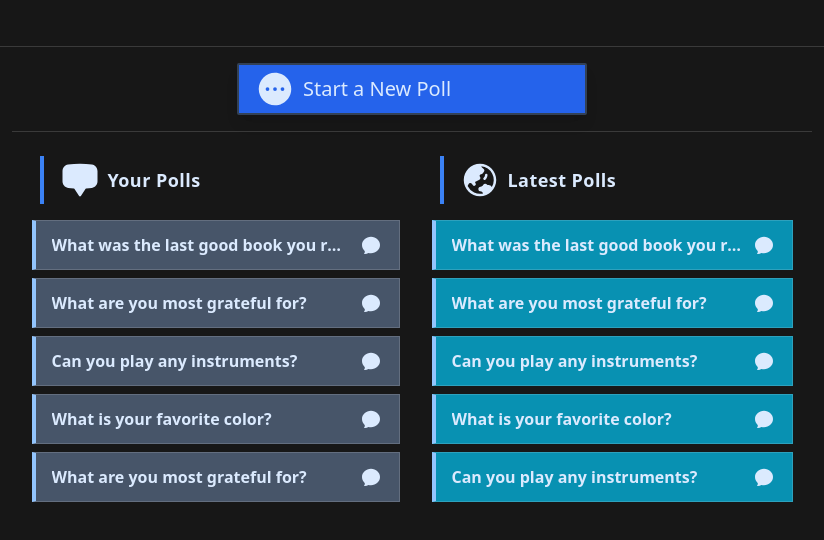
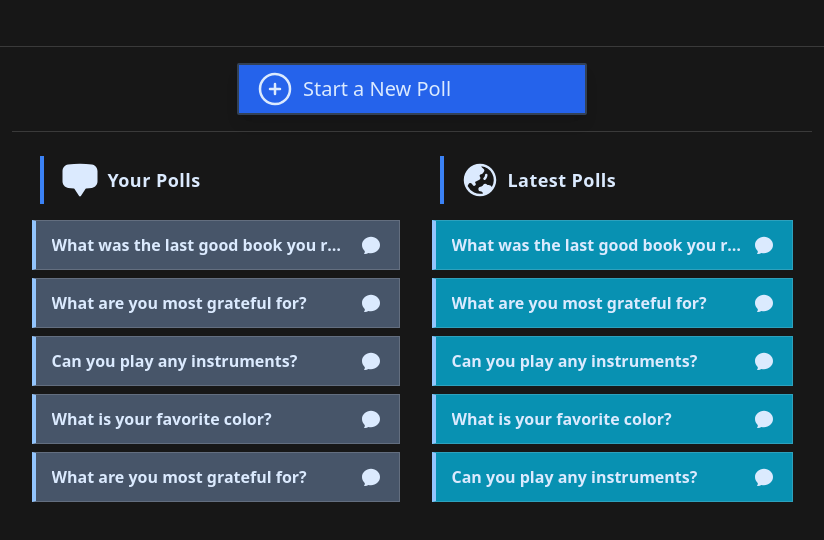
Before and after one commit to cakmakfatih/pollie, a React (Vite) app: page / in a window 1280 px wide. Shown: the part 252-792 px from the top of the page, without its empty margins (228-1052 px from the left). Built offline with nearby package versions, Linux system fonts and the light colour scheme.

Commit message:
before adding react-router-dom

```diff
--- a/src/components/Icon/IconComponent.tsx
+++ b/src/components/Icon/IconComponent.tsx
@@ -3,6 +3,25 @@ import { ReactNode } from "react";
 export type Icon = "poll-solid" | "comment" | "globe" | "dialog" | "lightning";
 export type IconSize = 6 | 8 | 10 | 12;
 export type IconColor = "white" | "primary" | "black";
+
+function IconSvg({
+  children,
+  className,
+}: {
+  children: ReactNode;
+  className: string;
+}) {
+  return (
+    <svg
+      xmlns="http://www.w3.org/2000/svg"
+      viewBox="0 0 24 24"
+      fill="currentColor"
+      className={className}
+    >
+      {children}
+    </svg>
+  );
+}
 
 export function IconComponent({
   icon = "poll-solid",
@@ -32,31 +51,28 @@ export function IconComponent({
       return (
         <svg
           xmlns="http://www.w3.org/2000/svg"
+          fill="none"
           viewBox="0 0 24 24"
-          fill="currentColor"
+          strokeWidth={1.5}
+          stroke="currentColor"
           className={iconClassName}
         >
           <path
-            fillRule="evenodd"
-            d="M12 2.25c-5.385 0-9.75 4.365-9.75 9.75s4.365 9.75 9.75 9.75 9.75-4.365 9.75-9.75S17.385 2.25 12 2.25Zm0 8.625a1.125 1.125 0 1 0 0 2.25 1.125 1.125 0 0 0 0-2.25ZM15.375 12a1.125 1.125 0 1 1 2.25 0 1.125 1.125 0 0 1-2.25 0ZM7.5 10.875a1.125 1.125 0 1 0 0 2.25 1.125 1.125 0 0 0 0-2.25Z"
-            clipRule="evenodd"
+            strokeLinecap="round"
+            strokeLinejoin="round"
+            d="M12 9v6m3-3H9m12 0a9 9 0 1 1-18 0 9 9 0 0 1 18 0Z"
           />
         </svg>
       );
     case "comment":
       return (
-        <svg
-          xmlns="http://www.w3.org/2000/svg"
-          viewBox="0 0 24 24"
-          fill="currentColor"
-          className={iconClassName}
-        >
+        <IconSvg className={iconClassName}>
           <path
             strokeLinecap="round"
             strokeLinejoin="round"
             d="M12 20.25c4.97 0 9-3.694 9-8.25s-4.03-8.25-9-8.25S3 7.444 3 12c0 2.104.859 4.023 2.273 5.48.432.447.74 1.04.586 1.641a4.483 4.483 0 0 1-.923 1.785A5.969 5.969 0 0 0 6 21c1.282 0 2.47-.402 3.445-1.087.81.22 1.668.337 2.555.337Z"
           />
-        </svg>
+        </IconSvg>
       );
     case "globe":
       return (
@@ -76,18 +92,13 @@ export function IconComponent({
       );
     case "dialog":
       return (
-        <svg
-          xmlns="http://www.w3.org/2000/svg"
-          viewBox="0 0 24 24"
-          fill="currentColor"
-          className={iconClassName}
-        >
+        <IconSvg className={iconClassName}>
           <path
             fillRule="evenodd"
             d="M4.848 2.771A49.144 49.144 0 0 1 12 2.25c2.43 0 4.817.178 7.152.52 1.978.292 3.348 2.024 3.348 3.97v6.02c0 1.946-1.37 3.678-3.348 3.97a48.901 48.901 0 0 1-3.476.383.39.39 0 0 0-.297.17l-2.755 4.133a.75.75 0 0 1-1.248 0l-2.755-4.133a.39.39 0 0 0-.297-.17 48.9 48.9 0 0 1-3.476-.384c-1.978-.29-3.348-2.024-3.348-3.97V6.741c0-1.946 1.37-3.68 3.348-3.97Z"
             clipRule="evenodd"
           />
-        </svg>
+        </IconSvg>
       );
     case "lightning":
       return (
--- a/src/components/LogoSection/LogoSectionComponent.tsx
+++ /dev/null
@@ -1,5 +0,0 @@
-import { ReactNode } from "react";
-
-export function LogoSectionComponent(): ReactNode {
-  return <h1></h1>;
-}
--- a/src/components/LogoSection/index.ts
+++ /dev/null
@@ -1,3 +0,0 @@
-import { LogoSectionComponent } from "./LogoSectionComponent";
-
-export default LogoSectionComponent;
--- a/src/layouts/MainLayout/MainLayout.tsx
+++ b/src/layouts/MainLayout/MainLayout.tsx
@@ -1,8 +1,10 @@
 import { ReactNode } from "react";
+import LogoWithSubtitleComponent from "../../components/LogoWithSubtitle";
 
 export function MainLayout({ children }: { children?: ReactNode }): ReactNode {
   return (
     <div className="flex flex-col items-center justify-center w-screen h-screen min-h-0 overflow-y-auto overflow-x-hidden absolute left-0 top-0 bg-neutral-900 text-blue-100 antialiased">
+      <LogoWithSubtitleComponent subtitle="Create & Share polls in the speed of light" />
       {children}
     </div>
   );
--- a/src/main.tsx
+++ b/src/main.tsx
@@ -1,89 +1,10 @@
 import React from "react";
 import ReactDOM from "react-dom/client";
-import { MainLayout } from "./layouts/MainLayout/MainLayout";
-import BorderedTitleComponent from "./components/BorderedTitle";
-import IconButtonComponent from "./components/IconButton";
-import IconComponent from "./components/Icon";
-import ListItemComponent from "./components/ListItem";
 import "./index.css";
-import DividerComponent from "./components/Divider";
-import LogoWithSubtitleComponent from "./components/LogoWithSubtitle";
+import { HomePage } from "./pages/Home/HomePage";
 
 ReactDOM.createRoot(document.getElementById("root")!).render(
   <React.StrictMode>
-    <MainLayout>
-      <LogoWithSubtitleComponent subtitle="Create & Share polls in the speed of light" />
-      <section className="w-[80%] max-w-[800px] flex flex-col items-center">
-        <IconButtonComponent
-          icon={<IconComponent className="mr-2" size={10} />}
-          text={"Start a New Poll"}
-          onClick={() => {}}
-          className="mx-6 min-w-[350px]"
-        />
-        <DividerComponent />
-        <div className="flex flex-row">
-          <aside className="min-w-[400px] flex flex-col items-stretch p-2">
-            <div className="flex flex-col flex-1 mx-2">
-              <BorderedTitleComponent
-                icon={<IconComponent icon="dialog" className="mr-2" />}
-                title="Your Polls"
-              />
-              <ul className="flex flex-col font-semibold select-none flex-1">
-                <ListItemComponent
-                  text="What was the last good book you read?"
-                  className="bg-slate-600 hover:bg-slate-700"
-                />
-                <ListItemComponent
-                  text="What are you most grateful for?"
-                  className="mt-2 bg-slate-600 hover:bg-slate-700"
-                />
-                <ListItemComponent
-                  text="Can you play any instruments?"
-                  className="mt-2 bg-slate-600 hover:bg-slate-700"
-                />
-                <ListItemComponent
-                  text="What is your favorite color?"
-                  className="mt-2 bg-slate-600 hover:bg-slate-700"
-                />
-                <ListItemComponent
-                  text="What are you most grateful for?"
-                  className="mt-2 bg-slate-600 hover:bg-slate-700"
-                />
-              </ul>
-            </div>
-          </aside>
-          <div className="flex p-2 self-end">
-            <div className="flex flex-col flex-1 mx-2">
-              <BorderedTitleComponent
-                icon={<IconComponent icon="globe" className="mr-2" />}
-                title="Latest Polls"
-              />
-              <ul className="flex flex-col font-semibold select-none flex-1">
-                <ListItemComponent
-                  text="What was the last good book you read?"
-                  className="bg-cyan-600 hover:bg-cyan-700"
-                />
-                <ListItemComponent
-                  text="What are you most grateful for?"
-                  className="mt-2 bg-cyan-600 hover:bg-cyan-700"
-                />
-                <ListItemComponent
-                  text="Can you play any instruments?"
-                  className="mt-2 bg-cyan-600 hover:bg-cyan-700"
-                />
-                <ListItemComponent
-                  text="What is your favorite color?"
-                  className="mt-2 bg-cyan-600 hover:bg-cyan-700"
-                />
-                <ListItemComponent
-                  text="Can you play any instruments?"
-                  className="mt-2 bg-cyan-600 hover:bg-cyan-700"
-                />
-              </ul>
-            </div>
-          </div>
-        </div>
-      </section>
-    </MainLayout>
+    <HomePage />
   </React.StrictMode>
 );
--- /dev/null
+++ b/src/pages/Home/HomePage.tsx
@@ -0,0 +1,85 @@
+import { ReactNode } from "react";
+import BorderedTitleComponent from "../../components/BorderedTitle";
+import DividerComponent from "../../components/Divider";
+import IconComponent from "../../components/Icon";
+import IconButtonComponent from "../../components/IconButton";
+import ListItemComponent from "../../components/ListItem";
+import MainLayout from "../../layouts/MainLayout";
+
+export function HomePage(): ReactNode {
+  return (
+    <MainLayout>
+      <section className="w-[80%] max-w-[800px] flex flex-col items-center">
+        <IconButtonComponent
+          icon={<IconComponent className="mr-2" size={10} />}
+          text={"Start a New Poll"}
+          onClick={() => {}}
+          className="mx-6 min-w-[350px]"
+        />
+        <DividerComponent />
+        <div className="flex flex-row">
+          <aside className="min-w-[400px] flex flex-col items-stretch p-2">
+            <div className="flex flex-col flex-1 mx-2">
+              <BorderedTitleComponent
+                icon={<IconComponent icon="dialog" className="mr-2" />}
+                title="Your Polls"
+              />
+              <ul className="flex flex-col font-semibold select-none flex-1">
+                <ListItemComponent
+                  text="What was the last good book you read?"
+                  className="bg-slate-600 hover:bg-slate-700"
+                />
+                <ListItemComponent
+                  text="What are you most grateful for?"
+                  className="mt-2 bg-slate-600 hover:bg-slate-700"
+                />
+                <ListItemComponent
+                  text="Can you play any instruments?"
+                  className="mt-2 bg-slate-600 hover:bg-slate-700"
+                />
+                <ListItemComponent
+                  text="What is your favorite color?"
+                  className="mt-2 bg-slate-600 hover:bg-slate-700"
+                />
+                <ListItemComponent
+                  text="What are you most grateful for?"
+                  className="mt-2 bg-slate-600 hover:bg-slate-700"
+                />
+              </ul>
+            </div>
+          </aside>
+          <div className="flex p-2 self-end">
+            <div className="flex flex-col flex-1 mx-2">
+              <BorderedTitleComponent
+                icon={<IconComponent icon="globe" className="mr-2" />}
+                title="Latest Polls"
+              />
+              <ul className="flex flex-col font-semibold select-none flex-1">
+                <ListItemComponent
+                  text="What was the last good book you read?"
+                  className="bg-cyan-600 hover:bg-cyan-700"
+                />
+                <ListItemComponent
+                  text="What are you most grateful for?"
+                  className="mt-2 bg-cyan-600 hover:bg-cyan-700"
+                />
+                <ListItemComponent
+                  text="Can you play any instruments?"
+                  className="mt-2 bg-cyan-600 hover:bg-cyan-700"
+                />
+                <ListItemComponent
+                  text="What is your favorite color?"
+                  className="mt-2 bg-cyan-600 hover:bg-cyan-700"
+                />
+                <ListItemComponent
+                  text="Can you play any instruments?"
+                  className="mt-2 bg-cyan-600 hover:bg-cyan-700"
+                />
+              </ul>
+            </div>
+          </div>
+        </div>
+      </section>
+    </MainLayout>
+  );
+}
```
Also changed, not shown: src/pages/Home/index.ts (added), src/routes.ts (added).
